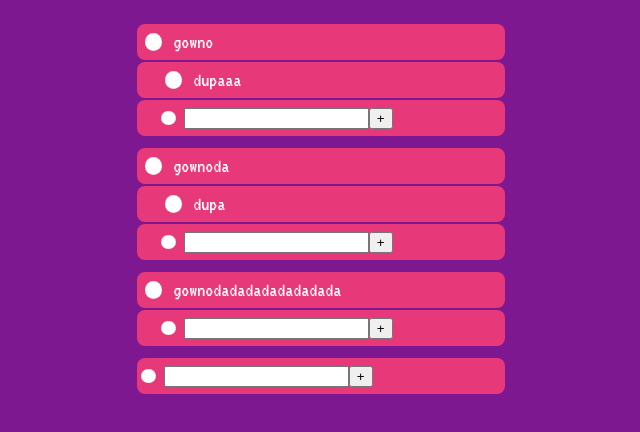
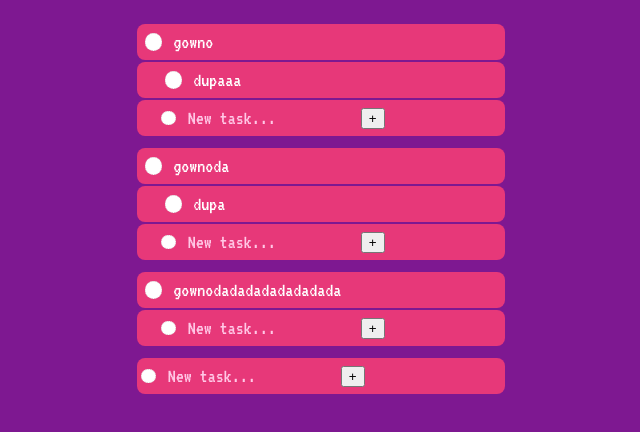
Before and after one commit to Teeco123/adhd-app, a SvelteKit app: page / in a window 1280 px wide. Shown: the top 432 px of the page, without its empty margins (319-959 px from the left). Built offline with nearby package versions, Linux system fonts and the light colour scheme.

Commit message:
New task input styling

```diff
--- a/src/routes/+page.svelte
+++ b/src/routes/+page.svelte
@@ -61,14 +61,19 @@
 				{/if}
 				<div class="new-task">
 					<div class="fake-circle-checkbox"></div>
-					<input type="text" class="task-input" bind:value={subtaskInputs[task.id]} />
+					<input
+						type="text"
+						class="task-input"
+						placeholder="New task..."
+						bind:value={subtaskInputs[task.id]}
+					/>
 					<button onclick={() => addSubtask(task.id)}>+</button>
 				</div>
 			</div>
 		{/each}
 		<div class="new-task">
 			<div class="fake-circle-checkbox"></div>
-			<input type="text" class="task-input" bind:value={taskName} />
+			<input type="text" class="task-input" placeholder="New task..." bind:value={taskName} />
 			<button onclick={() => addTask()}>+</button>
 		</div>
 	</div>
@@ -163,8 +168,20 @@
 					margin-top: 2px;
 					padding-left: 24px;
 					align-items: center;
-					.task-input {
+
+					.task-input[type='text'] {
 						margin-left: 8px;
+						outline: none;
+						border: none;
+						font-size: 20px;
+						font-family: 'VT323', monospace;
+						font-weight: 400;
+						font-style: normal;
+						background-color: #e73879;
+						padding: 4px;
+						&::placeholder {
+							color: #ffc8e6;
+						}
 					}
 				}
 			}
@@ -177,8 +194,19 @@
 				border-radius: 8px;
 				margin-top: 2px;
 				align-items: center;
-				.task-input {
+				.task-input[type='text'] {
 					margin-left: 8px;
+					outline: none;
+					border: none;
+					font-size: 20px;
+					font-family: 'VT323', monospace;
+					font-weight: 400;
+					font-style: normal;
+					background-color: #e73879;
+					padding: 4px;
+					&::placeholder {
+						color: #ffc8e6;
+					}
 				}
 			}
 		}
```
